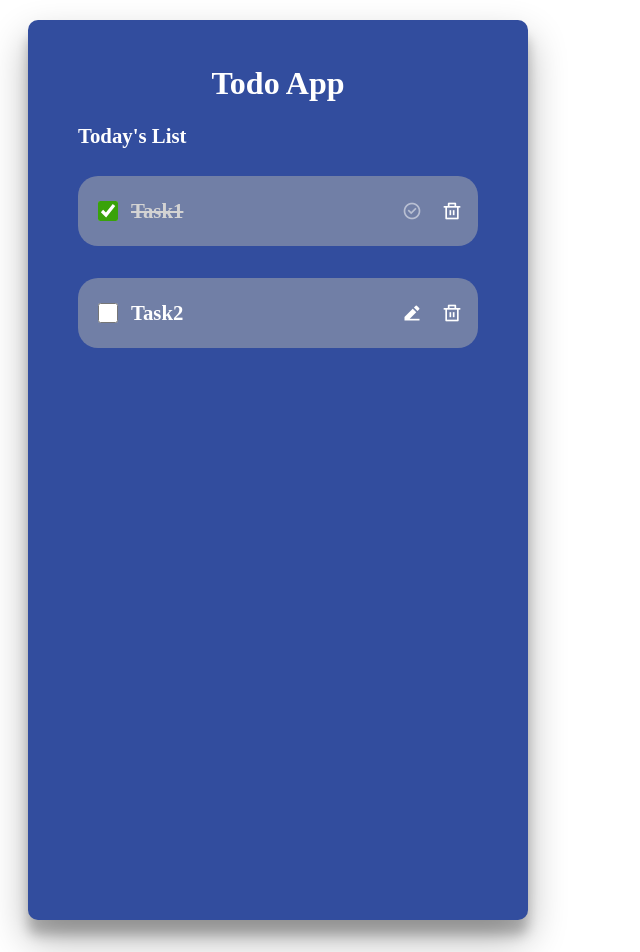
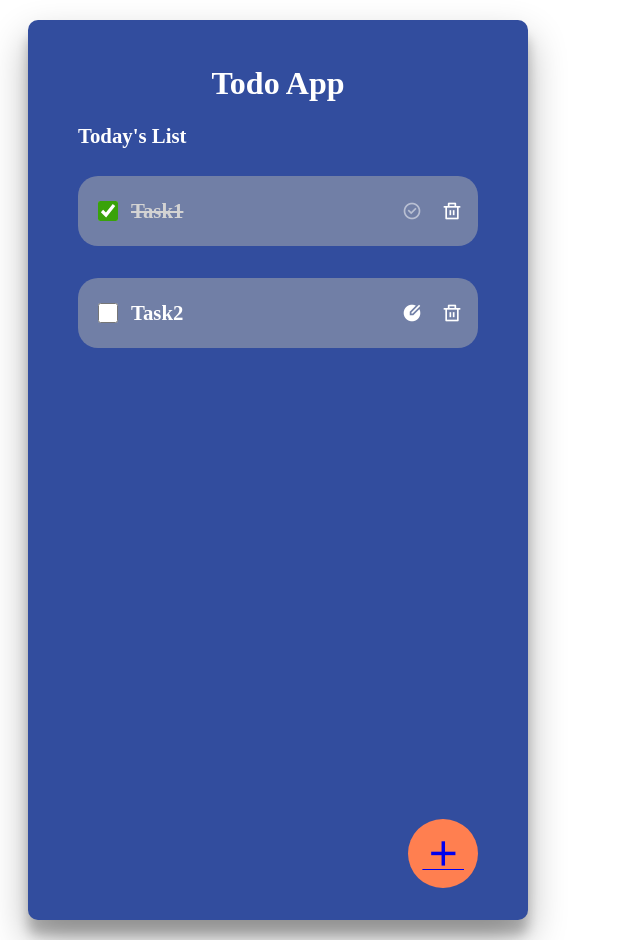
Before and after one commit to Bhavyashree-DC/Nuxt2-todo-app, a Nuxt app: page / in a window 1280 px wide. Shown: the top 952 px of the page, without its empty margins (0-640 px from the left). Built offline with nearby package versions, Linux system fonts and the light colour scheme.

Commit message:
Add icon Component is added to navigate to Next Page

```diff
--- /dev/null
+++ b/components/AddTask.vue
@@ -0,0 +1,33 @@
+<template>
+    <div class="add-task">
+      <NuxtLink to = 'NewTaskForm'>
+        <i class="ri-add-fill"></i>
+      </NuxtLink>
+    </div>
+  </template>
+
+  <script>
+  export default {
+    name: 'AddTask',
+  };
+  </script>
+
+  <style scoped>
+
+  @import 'remixicon/fonts/remixicon.css';
+  .add-task {
+    display: flex;
+    justify-content: flex-end;
+    align-items: flex-end;
+    cursor: pointer;
+    margin-top: auto;
+  }
+  i{
+    width: 30px;
+    height: 30px;
+    font-size: 2.6rem;
+    background-color: coral;
+    border-radius: 100%;
+    padding:14px;
+  }
+  </style>
--- a/components/TodoList.vue
+++ b/components/TodoList.vue
@@ -22,7 +22,7 @@
                     <div class="more-options">
                         <i
                         :class="{ 'disabled-icon': list.isCompleted === true,
-                        'ri-edit-2-fill': list.isCompleted !== true ,
+                        'ri-edit-circle-fill': list.isCompleted !== true ,
                         'ri-checkbox-circle-line' :list.isCompleted === true }"
                         @click="startEditing(list.id)"
                         ></i>
@@ -98,8 +98,9 @@ export default ({
 
 .list-items{
     width: 100%;
-    height: 100vh;
+    height: 700px;
     margin: 10px 0px 7px 0px;
+
 }
 
 .list-items h4{
--- a/pages/index.vue
+++ b/pages/index.vue
@@ -1,10 +1,13 @@
 <template>
    <div class="container">
     <div class="todo-app">
-      <div class="header">
-        <h1>{{ header }}</h1>
-      </div>
-      <TodoList></TodoList>
+        <div class="header">
+           <h1>{{ header }}</h1>
+        </div>
+
+        <TodoList></TodoList>
+        <AddTask></AddTask>
+
     </div>
   </div>
 </template>
```
